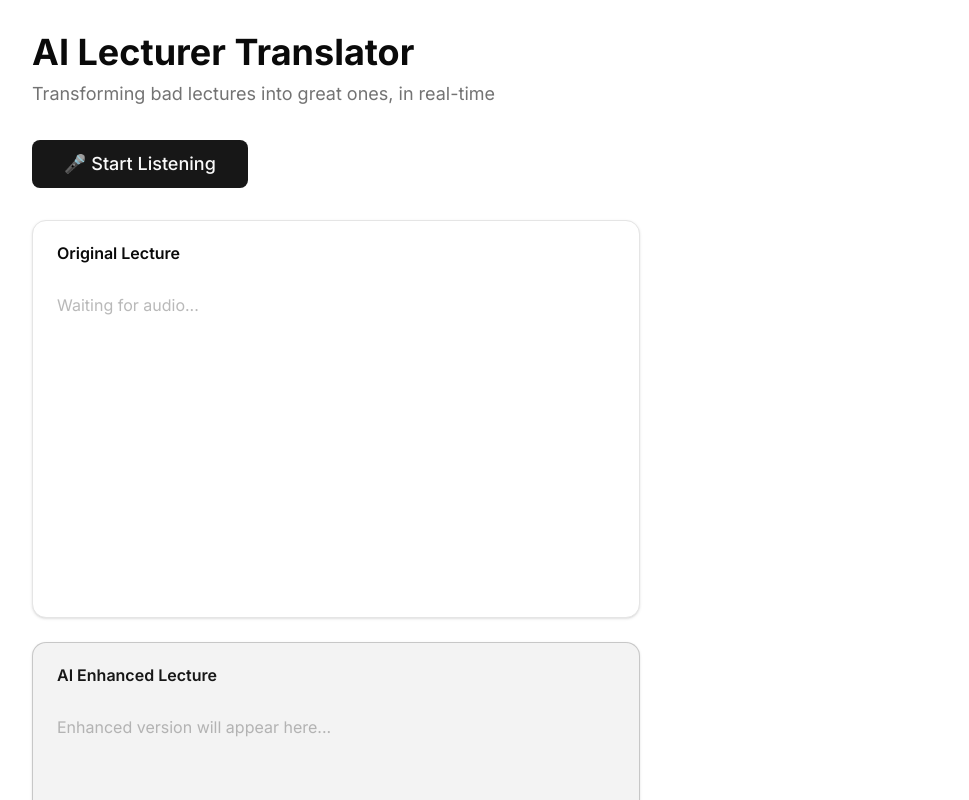
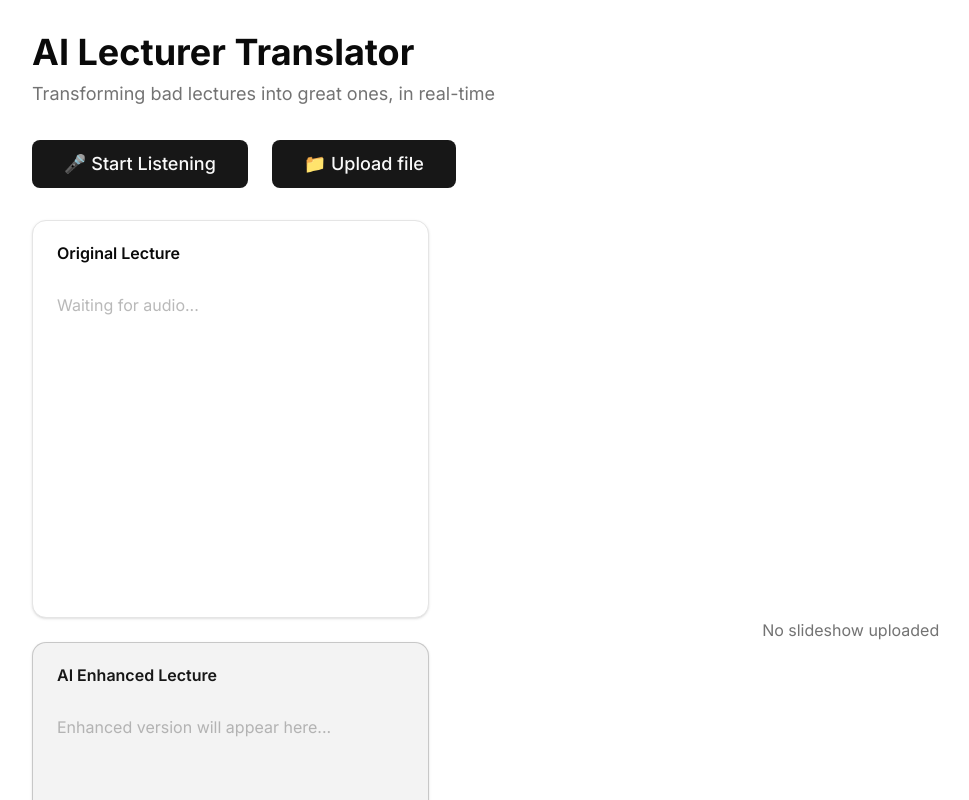
Before and after one commit to NikSchaefer/MadHacks-2025, a Next.js app in the folder app/: page / in a window 1280 px wide. Shown: the top 800 px of the page, without its empty margins (0-969 px from the left). Built offline with nearby package versions, Linux system fonts and the light colour scheme; no server answers; what fish-audio would draw is missing.

Commit message:
slideshows

```diff
--- a/app/app/page.tsx
+++ b/app/app/page.tsx
@@ -2,16 +2,19 @@
 
 import { Button } from "@/components/ui/button";
 import { AudioController } from "@/lib/audio-controller";
-import { useState, useEffect } from "react";
+import { useState, useEffect, useRef } from "react";
 import { Card, CardContent, CardHeader, CardTitle } from "@/components/ui/card";
 import { DEFAULT_CONFIG } from "@/lib/config";
 
 export default function Home() {
     const [controller] = useState(() => new AudioController(DEFAULT_CONFIG));
     const [isListening, setIsListening] = useState(false);
+    const [isUploading, setIsUploading] = useState(false);
     const [statusMessage, setStatusMessage] = useState("");
     const [transcript, setTranscript] = useState("");
     const [script, setScript] = useState("");
+    const [slideshowFile, setSlideshowFile] = useState<File | null>(null); // store file
+    const fileInputRef = useRef<HTMLInputElement>(null); // ref for hidden input
 
     // Poll for transcript and script updates
     useEffect(() => {
@@ -35,8 +38,31 @@ export default function Home() {
         setStatusMessage("Listening...");
     }
 
+    function uploadSlideshow() {
+        if (fileInputRef.current) {
+            fileInputRef.current.click(); // open file dialog
+        }
+    }
+
+    function handleFileChange(e: React.ChangeEvent<HTMLInputElement>) {
+        const file = e.target.files?.[0];
+        if (!file) return;
+        setSlideshowFile(file); // store uploaded file
+        setIsUploading(true);
+        setStatusMessage(`Selected file: ${file.name}`);
+    }
+
     return (
         <div className="min-h-screen flex flex-col items-center justify-center p-8">
+            {/* Slideshow Input */}
+            <input
+                type="file"
+                accept=".pdf"
+                ref={fileInputRef}
+                className="hidden"
+                onChange={handleFileChange}
+            />
+
             <div className="w-full space-y-8">
                 {/* Header */}
                 <div className="text-left space-y-2">
@@ -49,7 +75,7 @@ export default function Home() {
                 </div>
 
                 {/* Control Button */}
-                <div className="flex justify-left">
+                <div className="flex justify-left gap-6">
                     <Button
                         onClick={toggleListening}
                         size="lg"
@@ -59,6 +85,15 @@ export default function Home() {
                         {isListening
                             ? "⏹ Stop Listening"
                             : "🎤 Start Listening"}
+                    </Button>
+
+                    <Button
+                        onClick={uploadSlideshow}
+                        size="lg"
+                        variant={isUploading ? "destructive" : "default"}
+                        className="text-lg px-8 py-6"
+                    >
+                        📁 Upload file
                     </Button>
                 </div>
 
@@ -78,8 +113,8 @@ export default function Home() {
                 )}
 
                 {/* Display Areas */}
-                <div className="flex">
-                    <div className="w-1/2 flex flex-col gap-6">
+                <div className="flex gap-6">
+                    <div className="w-1/3 flex flex-col gap-6">
                         {/* Original Text */}
                         <Card>
                             <CardHeader>
@@ -119,7 +154,23 @@ export default function Home() {
                         </Card>
                     </div>
 
-                    <div className="w-1/2"></div>
+                    { /* Right half, put the slideshow here*/ }
+                    <div className="w-2/3">
+                        {slideshowFile ? (
+                            <iframe
+                                src={URL.createObjectURL(slideshowFile)}
+                                width="100%"
+                                height="100%"
+                                className="rounded-lg shadow"
+                            />
+                        ) : (
+                            <div className="flex items-center justify-center h-full text-muted-foreground">
+                                No slideshow uploaded
+                            </div>
+                        )}
+                    </div>
+
+
                 </div>
             </div>
         </div>
```
